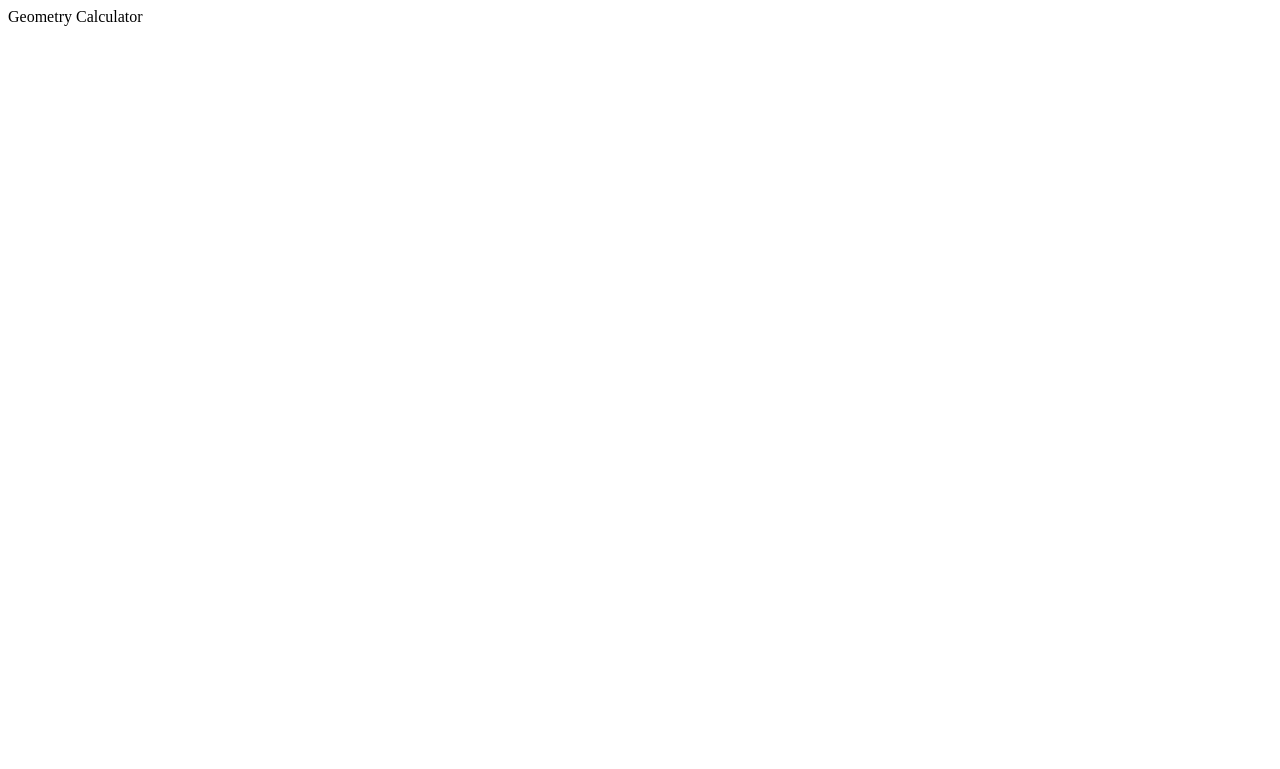
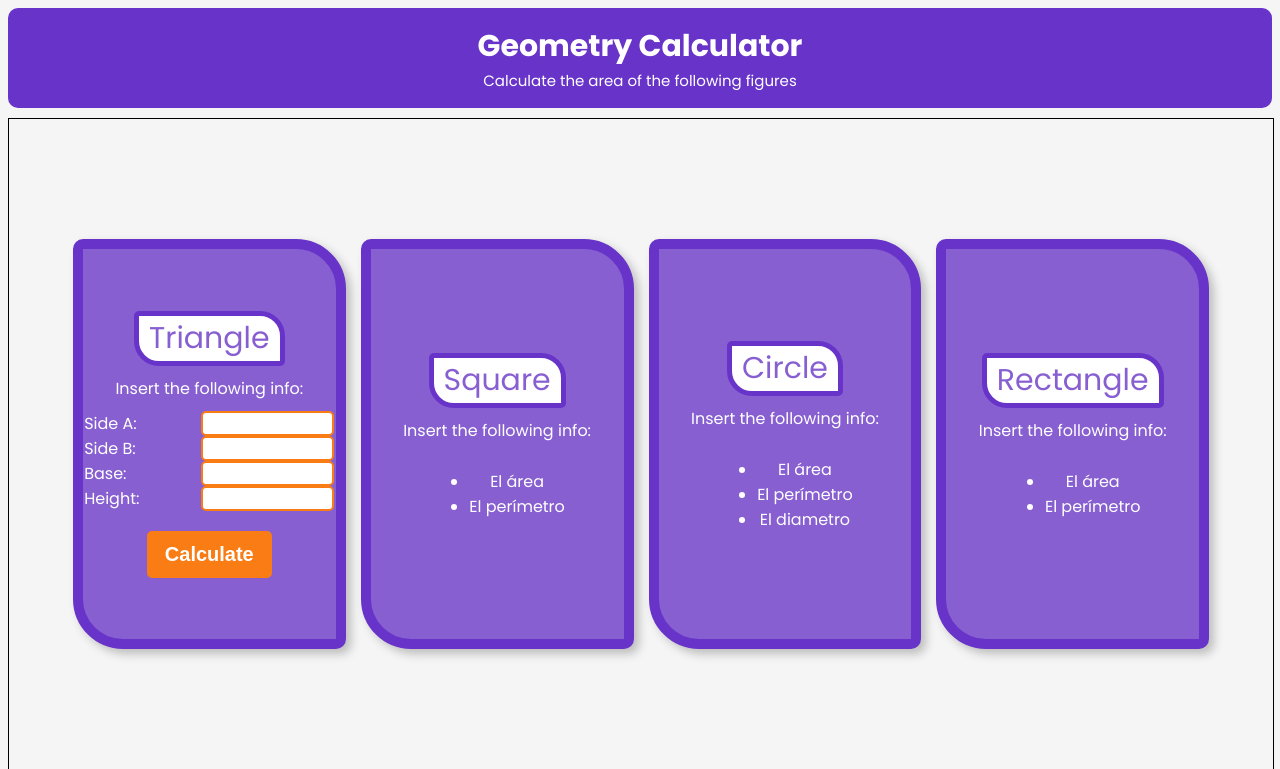
Before and after one commit to ManuelVoiden/FrontEndMot, a plain HTML site: page Practico JS/figurasWeb.html in a window 1280 px wide. Shown: the top 769 px of the page. Drawn offline with Linux system fonts and the light colour scheme.

Commit message:
Updates in the page interface

```diff
--- /dev/null
+++ b/Practico JS/figurasWeb.css
@@ -0,0 +1,118 @@
+body {
+    background-color: #f5f5f5;
+    font-family: 'Poppins', sans-serif;
+}
+
+.header{
+    background-color: #6833c9;
+    height: 100px;
+    width: 100%;
+    display: flex;
+    flex-direction: column;
+    justify-content: center;
+    align-items: center;
+    box-shadow: center 5px 5px 100px #000;
+    border-radius: 10px;
+    margin-bottom: 10px;
+}
+
+.title{
+    color: #fff;
+    font-size: 30px;
+    font-weight: bold;
+}
+
+.subtitle{
+    color: #fff;
+    font-size: 15px;
+}
+
+.figuresContaniner{
+    display: flex;
+    justify-content: center;
+    align-items: center;
+    flex-wrap: wrap;
+    width: 100%;
+    height: 650px;
+    border: 1px solid #000;
+    gap: 15px;
+}
+
+.figure{
+    width: 20%;
+    height: 60% ;
+    border-radius: 10px 50px 10px 50px;
+    -moz-border-radius: 10px 50px 10px 50px;
+    -webkit-border-radius: 10px 50px 10px 50px;
+    border: 10px solid #6833c9;
+    background-color: #875fd1;
+    color: #fff;
+    text-align: center;
+    box-shadow: 5px 5px 10px rgb(189, 189, 189);
+    display: flex;
+    justify-content: center;
+    align-items: center;
+    flex-direction: column;
+}
+
+.containerTitle{
+    justify-content: center;
+    align-items: center;
+    padding-top: 0px;
+    padding-left: 10px;
+    padding-right: 10px;
+    font-size: 30px;
+    border-radius: 5px 25px 5px 25px;
+    -moz-border-radius: 5px 25px 5px 25px;
+    -webkit-border-radius: 5px 25px 5px 25px;
+    border: 5px solid #6833c9;
+    background-color: #fff;
+    color: #875fd1;
+    margin-bottom: 10px;
+}
+
+.descriptionText {
+    padding-bottom: 10px;
+}
+
+.measurementForm{
+    display: flex;
+    justify-content: center;
+    flex-direction: column;
+}
+
+.formRow{
+    display: flex;
+    justify-content: space-between;
+    align-items: left;
+    flex-direction: row;
+}
+
+.label{
+    margin-right: 10px;
+}
+
+.input{
+    border-radius: 5px;
+    border: 2px solid;
+    border-color: #fa7c15;
+    width: 50%;
+}
+
+.button{
+    align-self: center;
+    width: 100%;
+    margin-top: 20px;
+}
+
+.submitButton{
+    border-radius: 5px;
+    border: 2px solid;
+    border-color: #fa7c15;
+    width: 50%;
+    background-color: #fa7c15;
+    color: #fff;
+    font-weight: bold;
+    font-size: 20px;
+    padding: 10px;
+}
--- a/Practico JS/figurasWeb.html
+++ b/Practico JS/figurasWeb.html
@@ -5,15 +5,81 @@
     <meta http-equiv="X-UA-Compatible" content="IE=edge">
     <meta name="viewport" content="width=device-width, initial-scale=1.0">
     <title>Calculadora Geometrica</title>
+    <link rel="preconnect" href="https://fonts.googleapis.com">
+    <link rel="preconnect" href="https://fonts.gstatic.com" crossorigin>
+    <link href="https://fonts.googleapis.com/css2?family=Poppins:ital,wght@0,100;0,200;0,300;0,400;0,500;0,600;0,700;0,800;0,900;1,100;1,200;1,300;1,400;1,500;1,600;1,700;1,800;1,900&family=Quicksand:wght@300;400;500;600;700&display=swap" rel="stylesheet">
+    <link rel="stylesheet" href="./figurasWeb.css">
     <script src="./figurasWeb.js"></script>
 </head>
 <body>
-    <header class="title">Geometry Calculator</header>
+    <header class="header">
+        <div class="title">
+            Geometry Calculator
+        </div>
+        <div class="subtitle">
+            Calculate the area of the following figures
+        </div>
+    </header>
     <div class="figuresContaniner">
-        <div class="triangleContainer"></div>
-        <div class="squareContainer"></div>
-        <div class="circle"></div>
-        <div class="rectangleContainer"></div>
+        <div class="triangleContainer figure">
+            <div class="triangleTitle containerTitle">Triangle</div>
+            <div class="descriptionText">Insert the following info:</div>
+            <form action="/" class="measurementForm">
+                <div class="formRow">
+                    <label for="triangleSideA" class="label">Side A: </label>
+                    <input type="number" id="triangleSideA" name="triangleSideA" class="input" min="0" step="0.01" required>
+                </div>
+                <div class="formRow">
+                    <label for="triangleSideB" class="label">Side B: </label>
+                    <input type="number" id="triangleSideB" name="triangleSideB" class="input" min="0" step="0.01" required>
+                </div>
+                <div class="formRow">
+                    <label for="triangleBase" class="label">Base: </label>
+                    <input type="number" id="triangleBase" name="triangleBase" class="input" min="0" step="0.01" required>
+                </div>
+
+                <div class="formRow">
+                    <label for="triangleHeight" class="label">Height: </label>
+                    <input type="number" id="triangleHeight" name="triangleHeight" class="input" min="0" step="0.01" required>
+                </div>
+
+                <div class="button">
+                    <button type="submit" class="submitButton calculate-button">Calculate</button>
+                </div>
+
+              </form>
+        </div>
+        <div class="squareContainer figure">
+            <div class="squareTitle containerTitle">Square</div>
+            <div class="descriptionText">Insert the following info:</div>
+            <div class="calculables">
+                <ul>
+                    <li>El área</li>
+                    <li>El perímetro</li>
+                </ul>
+            </div>
+        </div>
+        <div class="circleContainer figure">
+            <div class="circleTitle containerTitle">Circle</div>
+            <div class="descriptionText">Insert the following info:</div>
+            <div class="calculables">
+                <ul>
+                    <li>El área</li>
+                    <li>El perímetro</li>
+                    <li>El diametro</li>
+                </ul>
+            </div>
+        </div>
+        <div class="rectangleContainer figure">
+            <div class="rectangleTitle containerTitle">Rectangle</div>
+            <div class="descriptionText">Insert the following info:</div>
+            <div class="calculables">
+                <ul>
+                    <li>El área</li>
+                    <li>El perímetro</li>
+                </ul>
+            </div>
+        </div>
     </div>
     <footer class="pageEnd"></footer>
 </body>
```
Also changed, not shown: Front End Practico/login.html (+2 -2 lines).
